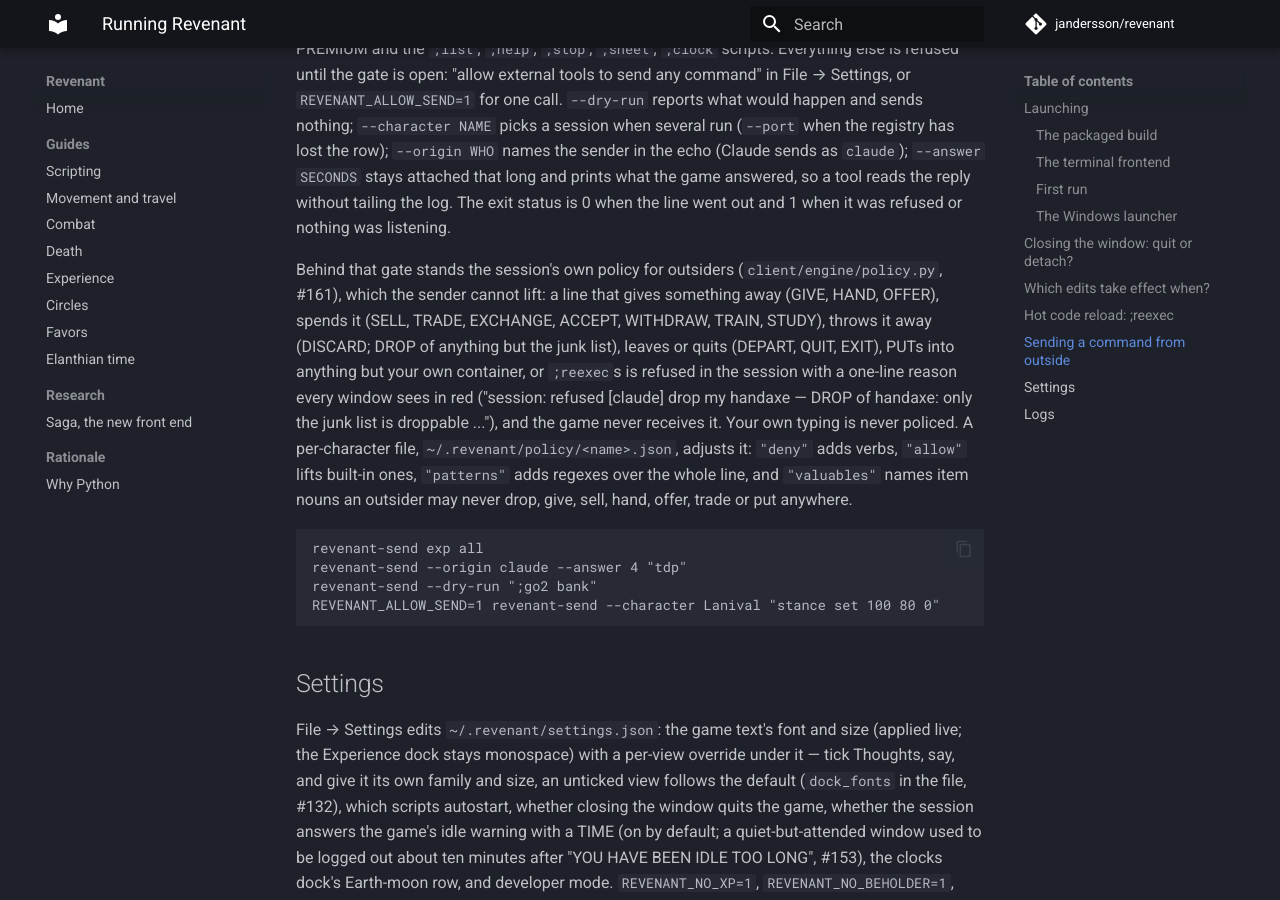
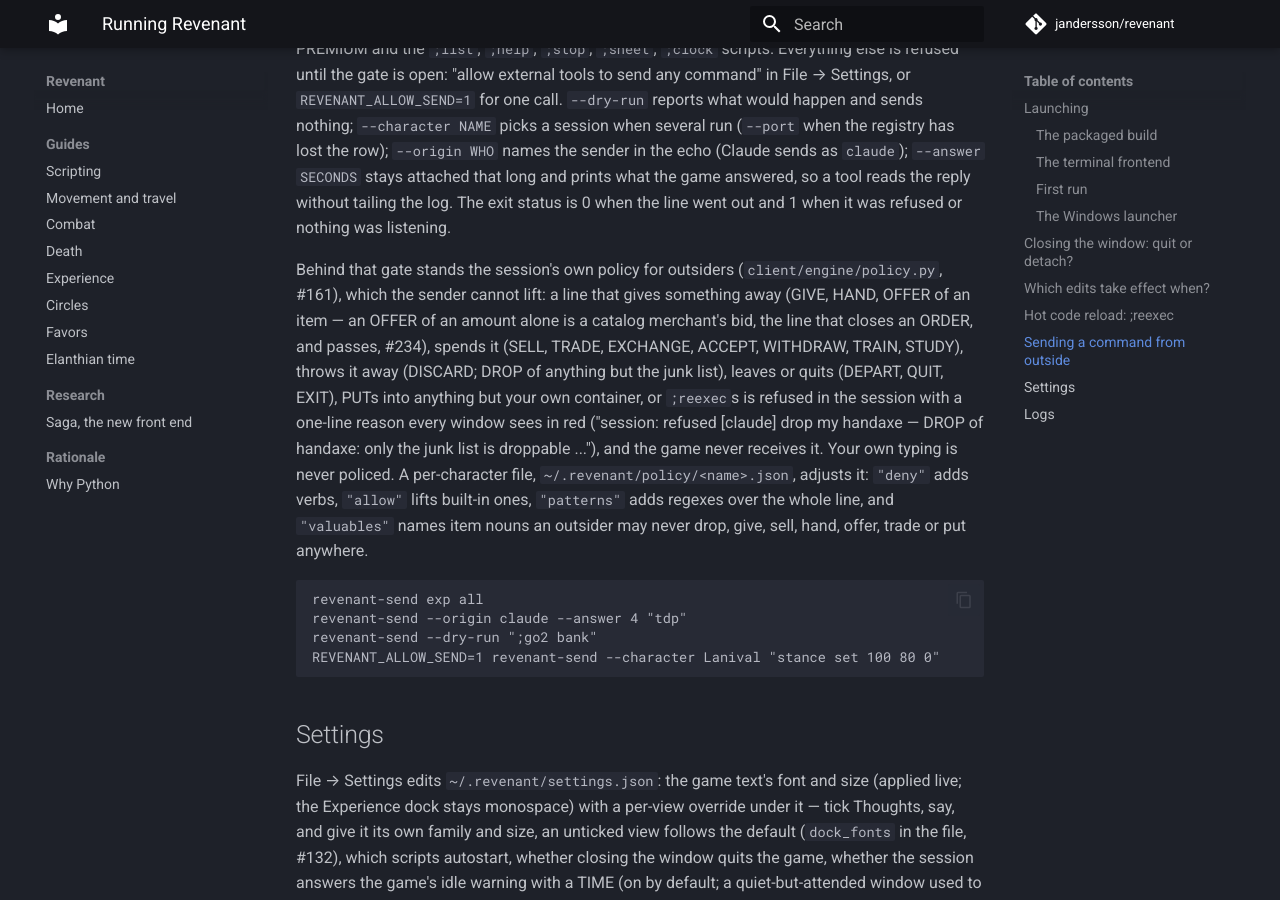
Before and after one commit to jandersson/revenant, an MkDocs documentation site: the page built from docs/running.md, in a window 1280 px wide and 900 px high, scrolled down 3829 px. Built offline with MkDocs 1.6.1 and Material for MkDocs 9.7.7, drawn with Linux system fonts in a browser that asks for light colours; comment, search, counter and statistics services are not loaded.

Commit message:
fix(policy): OFFER of an amount alone is a merchant's bid and passes (#234)
A catalog merchant quotes on ORDER and the deal closes on OFFER
<amount> (HELP SHOPS). The session policy read every OFFER as a
hand-over and refused an outside bid; the True Bard D'Or's apprentice
gave up on the stalled deal (2026-09-20), as Grek's had a week before.

An OFFER whose rest is digits, optionally with coin words ("offer 62",
"offer 62 kronars"), now passes; an OFFER of an item ("offer my
handaxe to Sable") is still refused. The rule is engine code: a
session started before this keeps the old one until relaunched.

Closes #234.

Co-Authored-By: Claude Fable 5.1 <noreply@anthropic.com>

```diff
--- a/docs/running.md
+++ b/docs/running.md
@@ -84,7 +84,9 @@ and 1 when it was refused or nothing was listening.
 
 Behind that gate stands the session's own policy for outsiders
 (`client/engine/policy.py`, #161), which the sender cannot lift: a
-line that gives something away (GIVE, HAND, OFFER), spends it (SELL,
+line that gives something away (GIVE, HAND, OFFER of an item — an
+OFFER of an amount alone is a catalog merchant's bid, the line that
+closes an ORDER, and passes, #234), spends it (SELL,
 TRADE, EXCHANGE, ACCEPT, WITHDRAW, TRAIN, STUDY), throws it away
 (DISCARD; DROP of anything but the junk list), leaves or quits
 (DEPART, QUIT, EXIT), PUTs into anything but your own container, or
```
Also changed, not shown: .claude/learnings.md (+5 -3 lines), .claude/skills/drive/SKILL.md (+3 -1 lines), docs/architecture.md (+2 -1 lines), 2 other files.
